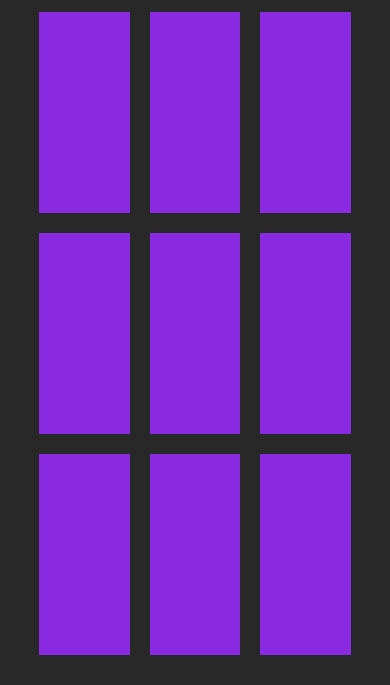
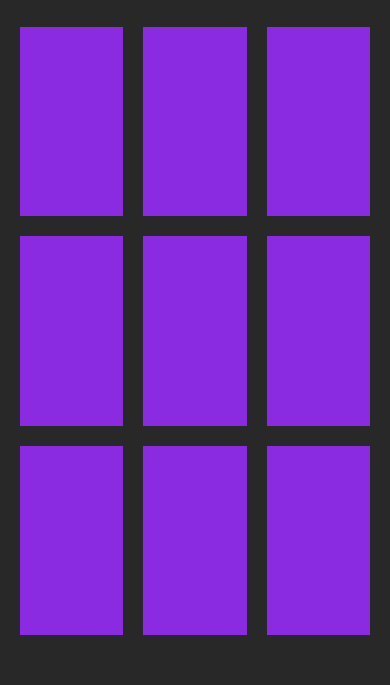
Before and after one commit to amrbahnas/XOgame, a plain HTML site: page index.html in a window 390 px wide. Shown: the part 159-844 px from the top of the page. Drawn offline with Linux system fonts and the light colour scheme.

Commit message:
Update style.css

```diff
--- a/style.css
+++ b/style.css
@@ -18,8 +18,13 @@ body {
     text-align: center;
     color: white;
     font-family: system-ui;
-    height: 100%;
-    padding: 20px 0;
+    height: 90%;
+}
+
+@media (max-width:971px) {
+    .game {
+        width: 90%;
+    }
 }
 
 .title {
```
